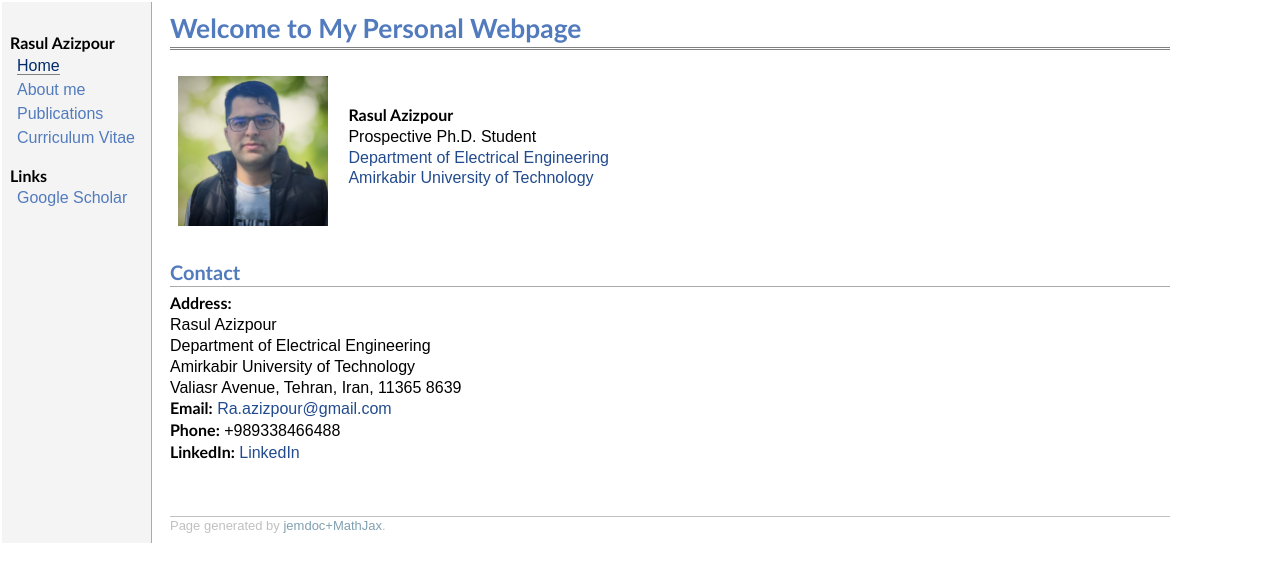
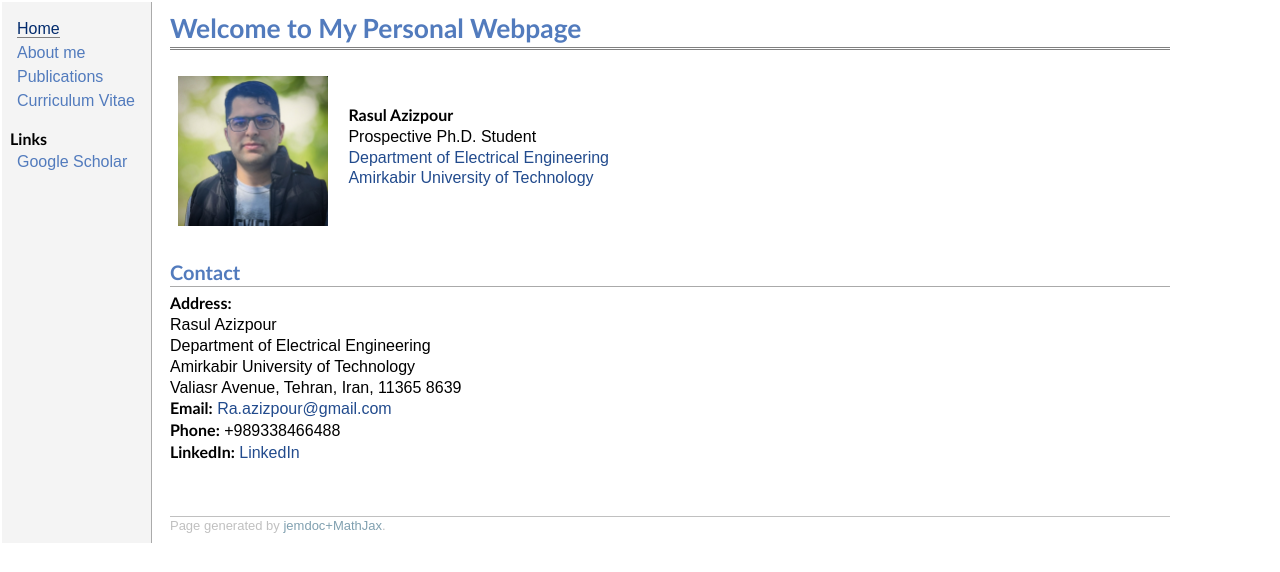
Before and after one commit to Rasul-Az/rasul-az.github.io, a plain HTML site: page index.html in a window 1280 px wide. Drawn offline with nearby package versions, Linux system fonts and the light colour scheme; some packages are replaced by stand-ins of ours; a web font is replaced by a local one.

Commit message:
Update index.html

```diff
--- a/index.html
+++ b/index.html
@@ -21,7 +21,6 @@ MathJax.Hub.Config({
 <table summary="Table for page layout." id="tlayout">
 <tr valign="top">
 <td id="layout-menu">
-<div class="menu-category">Rasul Azizpour</div>
 <div class="menu-item"><a href="index.html" class="current">Home</a></div>
 <div class="menu-item"><a href="About me.html">About me</a></div>
 <div class="menu-item"><a href="pubs.html">Publications</a></div>
```
